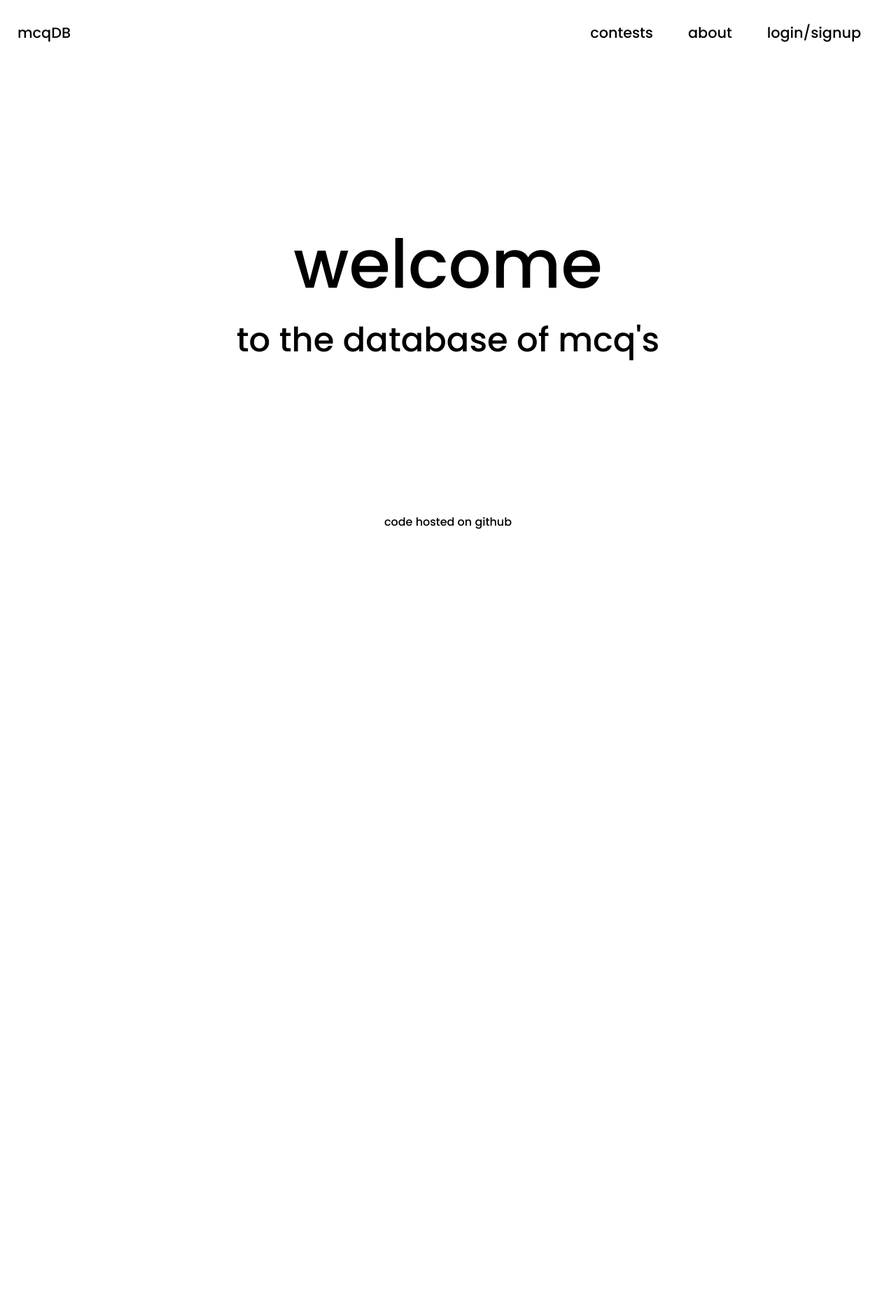
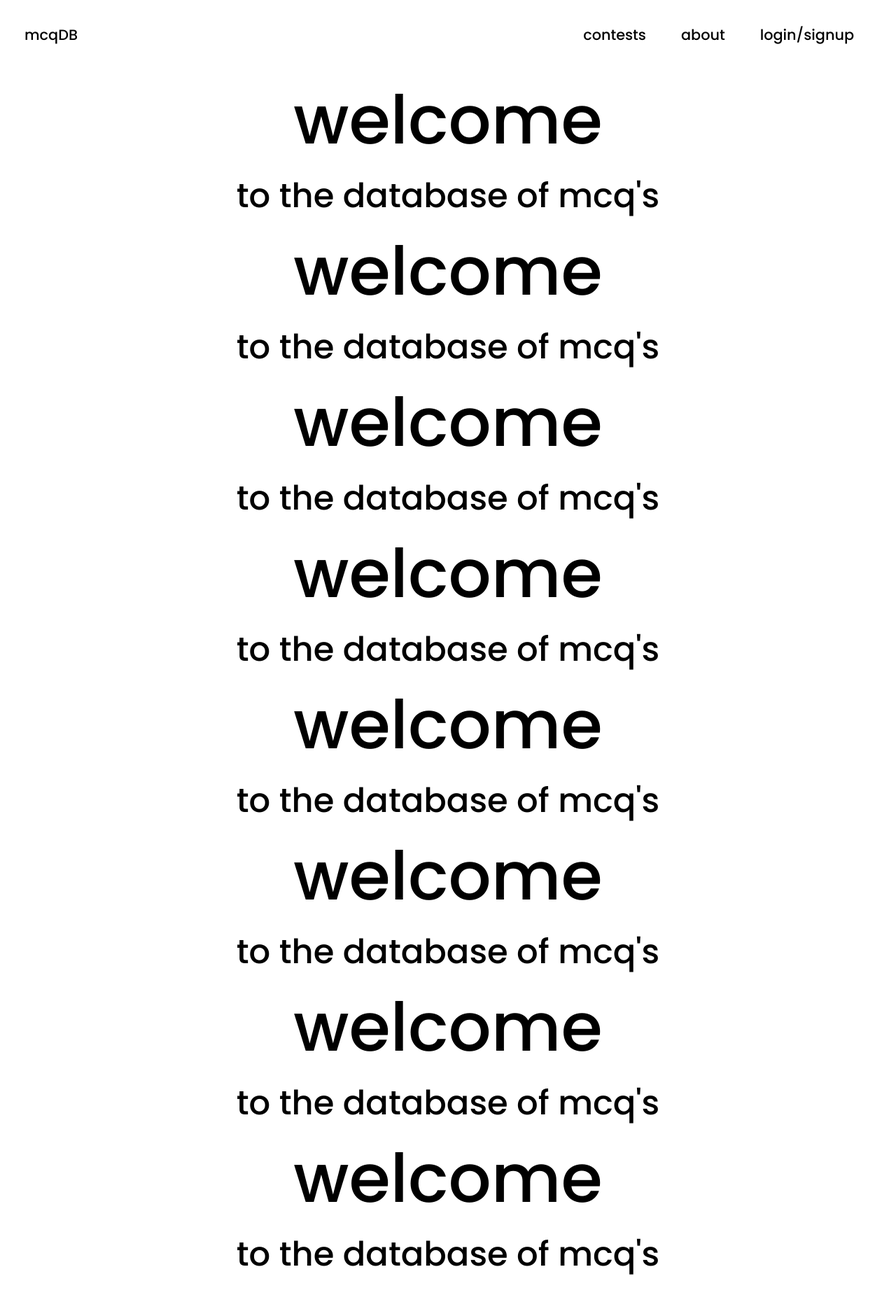
Before and after one commit to mcqdb/mcqdb, a React (Create React App) app in the folder client/: page / in a window 1280 px wide. Shown: the top 1860 px of the page at 70% size. Before the commit the page ends 800 px from the top, so only its background shows below. Built offline with nearby package versions, Linux system fonts and the light colour scheme.

Commit message:
made minor changes to css

```diff
--- a/client/src/Components/Footer.css
+++ b/client/src/Components/Footer.css
@@ -1,6 +1,10 @@
 .footer {
-    flex-grow: 1;
+    /* flex-grow: 1; */
+    height: 100px;
     min-width: 100%;
     /*rem fonts are relative to the root, em is relative to the parent*/
     font-size: 1rem;
+    display: flex;
+    justify-content: center;
+    align-items: center;
 }
--- a/client/src/Components/Footer.js
+++ b/client/src/Components/Footer.js
@@ -3,9 +3,9 @@ import './Footer.css'
 
 function Footer() {
   return (
-    <div className="text-center footer">
+    <div className="footer">
         {/* eslint-disable-next-line */}
-        code hosted on <a target="_blank" href="https://github.com/mcqdb/mcqdb" >github</a>
+        code hosted on &nbsp;<a target="_blank" href="https://github.com/mcqdb/mcqdb" >github</a>
     </div>
   );
 }
--- a/client/src/Components/Header.css
+++ b/client/src/Components/Header.css
@@ -1,11 +1,12 @@
 .header {
     display: flex;
     flex-direction: row;
-    flex-grow: 1;
+    /* flex-grow: 1; */
     justify-content: space-between;
     align-items: center;
     min-width: 100%;
-    padding: 10px 0px;
+    padding: 10px 10px;
+    height: 100px;
 }
 
 .logo-section {
--- a/client/src/Pages/Home.css
+++ b/client/src/Pages/Home.css
@@ -1,5 +1,5 @@
 .home {
-    min-width: 100%;
+    align-items: stretch;
 
     display: flex;
     flex-direction: column;
--- a/client/src/Pages/Home.js
+++ b/client/src/Pages/Home.js
@@ -7,6 +7,19 @@ function Home() {
     <div className="home">
         <h1>welcome</h1>
         <h3> to the database of mcq's</h3>
+        <h1>welcome</h1>
+        <h3> to the database of mcq's</h3><h1>welcome</h1>
+        <h3> to the database of mcq's</h3><h1>welcome</h1>
+        <h3> to the database of mcq's</h3><h1>welcome</h1>
+        <h3> to the database of mcq's</h3><h1>welcome</h1>
+        <h3> to the database of mcq's</h3><h1>welcome</h1>
+        <h3> to the database of mcq's</h3><h1>welcome</h1>
+        <h3> to the database of mcq's</h3><h1>welcome</h1>
+        <h3> to the database of mcq's</h3><h1>welcome</h1>
+        <h3> to the database of mcq's</h3><h1>welcome</h1>
+        <h3> to the database of mcq's</h3><h1>welcome</h1>
+        <h3> to the database of mcq's</h3><h1>welcome</h1>
+        <h3> to the database of mcq's</h3>
     </div>
   );
 }
```
